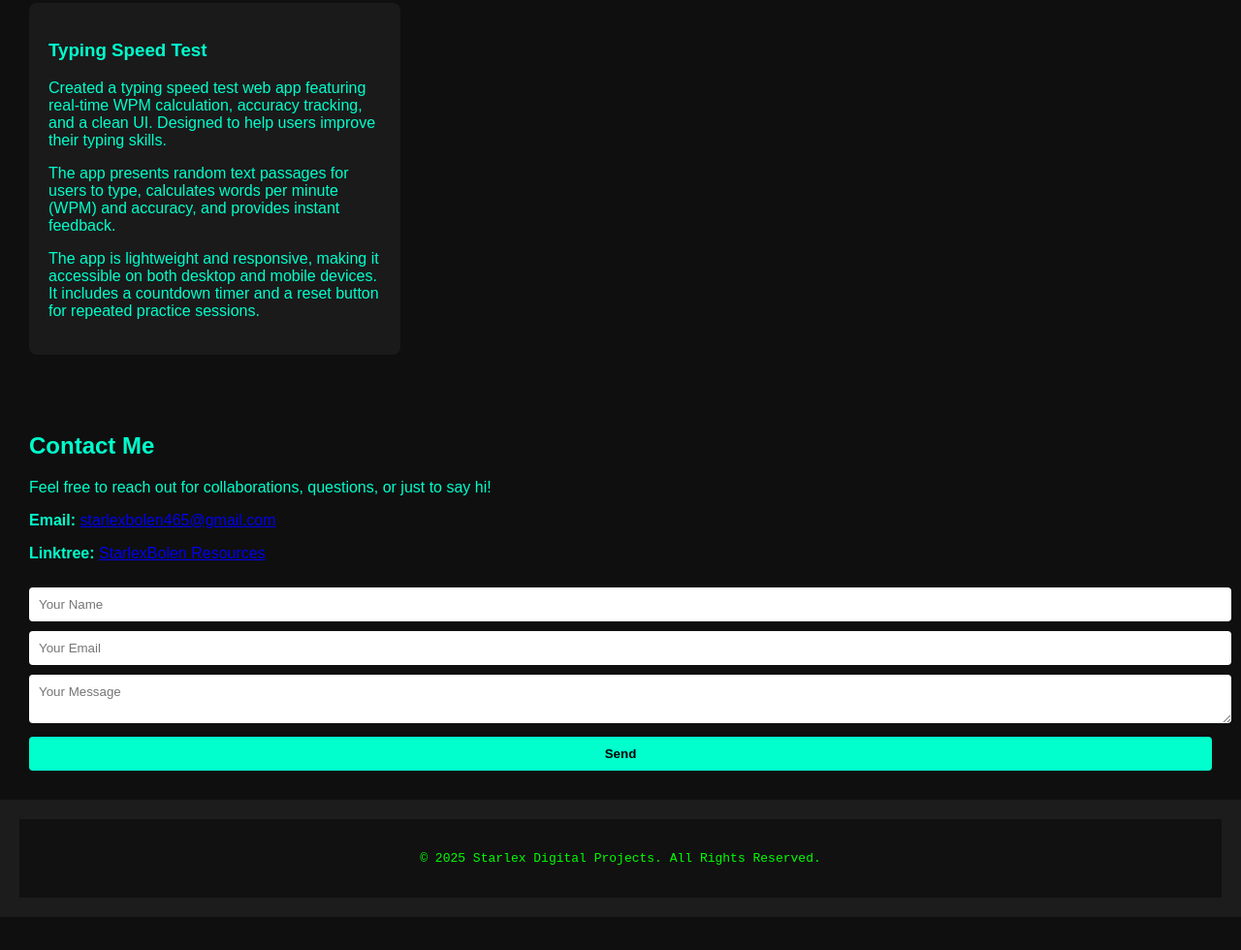
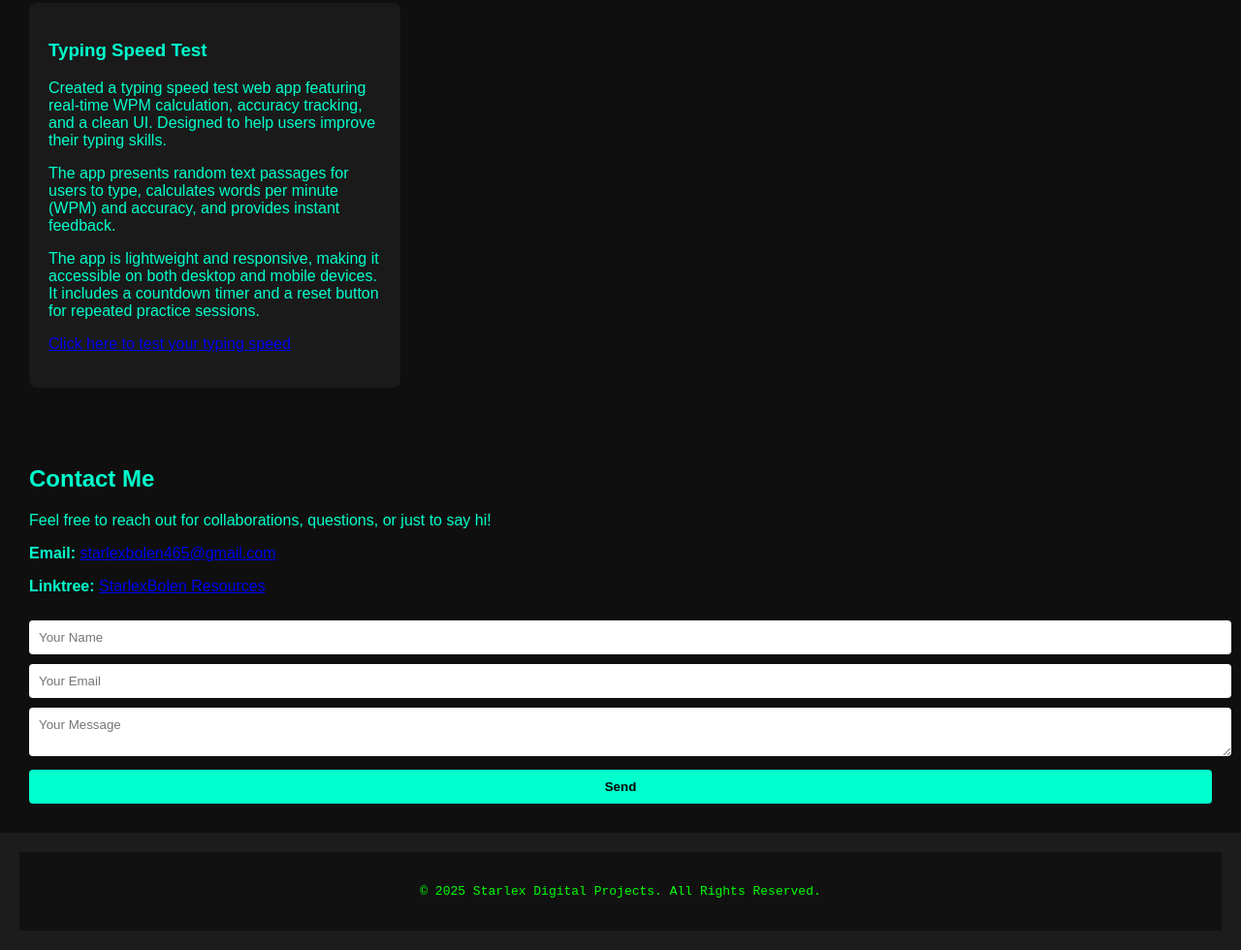
Before and after one commit to SB-043/starlex-portfolio, a plain HTML site: page index.html in a window 1280 px wide. Shown: the part 1174-2154 px from the top of the page at 97% size. Before the commit the page ends 2120 px from the top, so only its background shows below. Drawn offline with Linux system fonts and the light colour scheme.

Commit message:
Add files via upload

```diff
--- a/index.html
+++ b/index.html
@@ -292,6 +292,7 @@ footer {
              making it accessible on both desktop and mobile devices. It includes a
              countdown timer and a reset button for repeated practice sessions.
         </p>
+        <p><a href="https://SB-043.github.io/TypingSpeedTest/">Click here to test your typing speed</a></p>
     </div>
 </div>
 </section>
```
